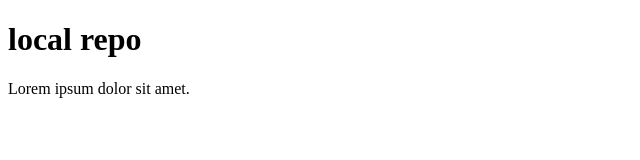
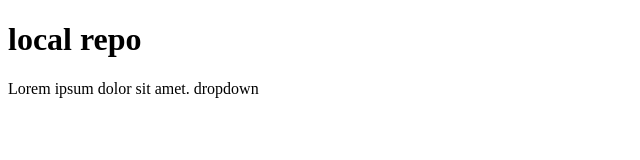
Before and after one commit to Rohit-2050/Demo, a plain HTML site: page localrepo/index.html in a window 1280 px wide. Shown: the full height of the page, 0-640 px from the left. Drawn offline with Linux system fonts and the light colour scheme.

```diff
--- a/localrepo/index.html
+++ b/localrepo/index.html
@@ -7,6 +7,6 @@
 </head>
 <body>
     <h1>local repo</h1>
-    <p>Lorem ipsum dolor sit amet.</p>
+    <p>Lorem ipsum dolor sit amet. dropdown</p>
 </body>
 </html>
```
